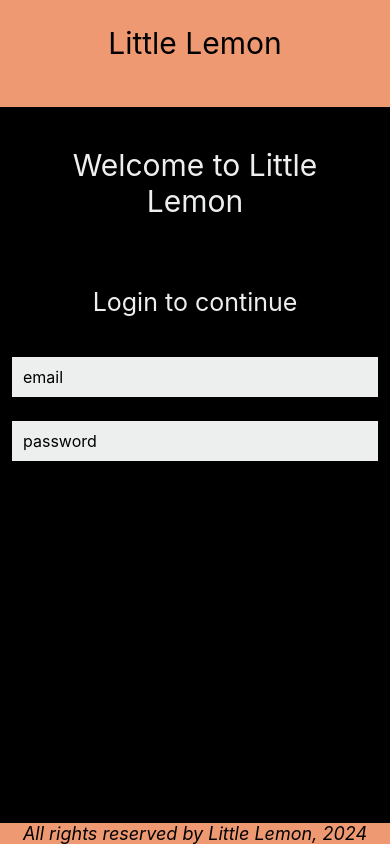
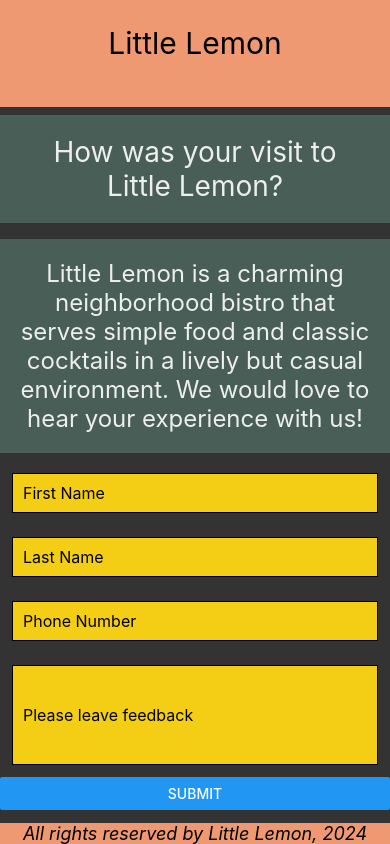
Before and after one commit to JanssensStijn/LittleLemon, a React Native app: screen / in a window 390 px wide. Built offline with nearby package versions, Linux system fonts and the light colour scheme.

Commit message:
TextInput Methods

```diff
--- a/App.tsx
+++ b/App.tsx
@@ -14,8 +14,8 @@
         <LittleLemonHeader />
         {/*<WelcomeScreen />*/}
         {/*<MenuItems />*/}
-        {/*<FeedbackForm/>*/}
-        <LoginScreen />
+        <FeedbackForm/>
+        {/*<LoginScreen />*/}
       </View>
       <View>
         <LittleLemonFooter />
--- a/components/FeedbackForm.tsx
+++ b/components/FeedbackForm.tsx
@@ -1,5 +1,5 @@
 import { useState } from "react";
-import { Button, ScrollView, Text, TextInput, StyleSheet, KeyboardAvoidingView, Platform } from "react-native";
+import { Button, ScrollView, Text, TextInput, StyleSheet, KeyboardAvoidingView, Platform, Alert } from "react-native";
 
 export const FeedbackForm = () => {
     const [firstName, onChangeFirstName] = useState('');
@@ -25,12 +25,16 @@
                     value={firstName}
                     onChangeText={onChangeFirstName}
                     placeholder="First Name"
+                    onFocus={() => Alert.alert('first name is focused')}
+                    onBlur={() => Alert.alert('first name is blurred')}
+                    clearButtonMode="always"
                 />
                 <TextInput
                     style={feedbackStyles.input}
                     value={lastName}
                     onChangeText={onChangeLastName}
                     placeholder="Last Name"
+                    clearButtonMode="always"
                 />
                 <TextInput
                     style={feedbackStyles.input}
@@ -38,14 +42,16 @@
                     onChangeText={onChangePhoneNumber}
                     keyboardType="phone-pad"
                     placeholder="Phone Number"
+                    clearButtonMode="always"
                 />
                 <TextInput
                     style={feedbackStyles.messageInput}
                     value={message}
                     onChangeText={onChangeMessage}
                     placeholder={'Please leave feedback'}
-                    multiline={true}
+                    multiline={false}
                     maxLength={250}
+                    clearButtonMode="always"
                 />
                 <Button
                     title="Submit"
```
